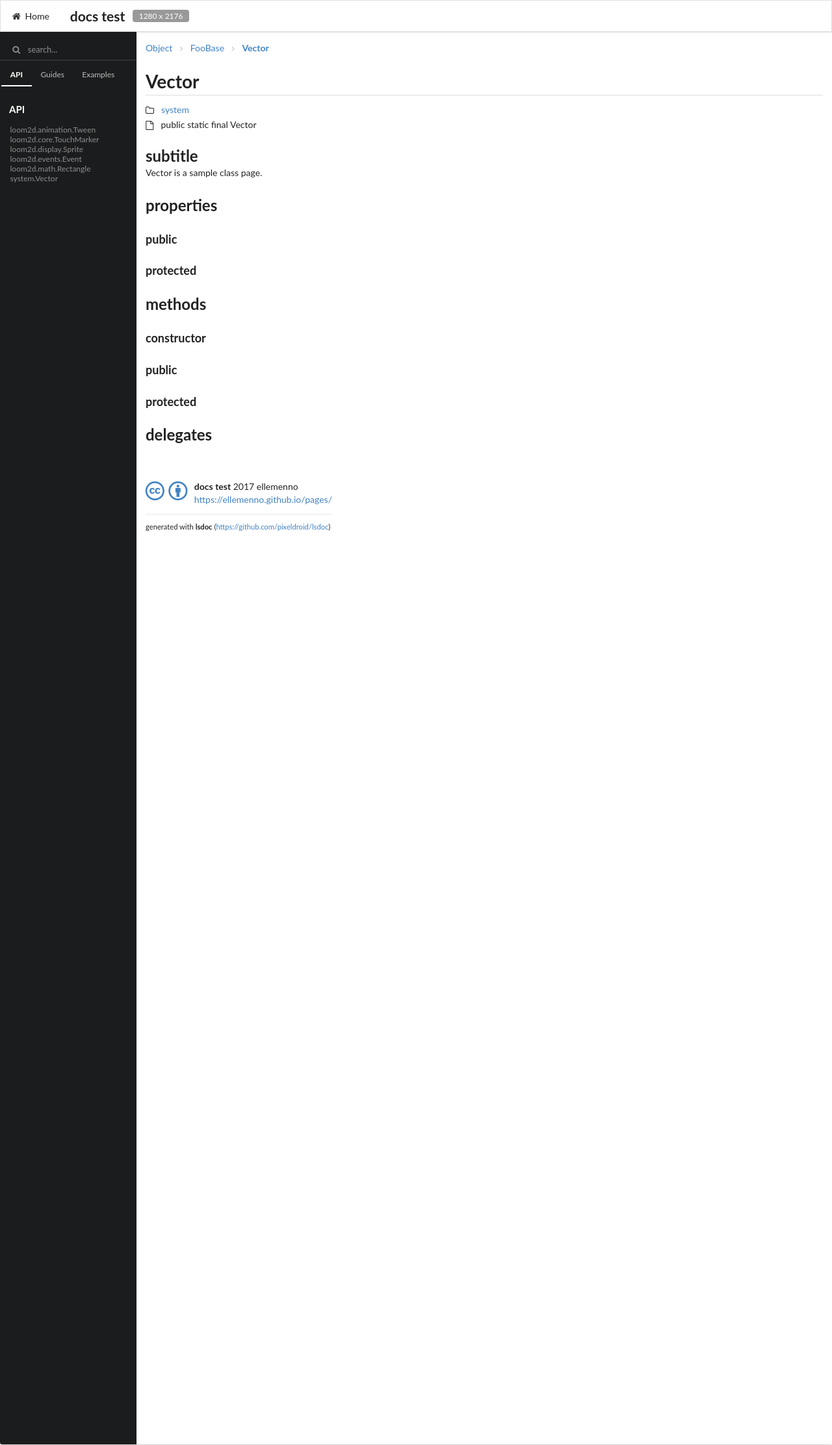
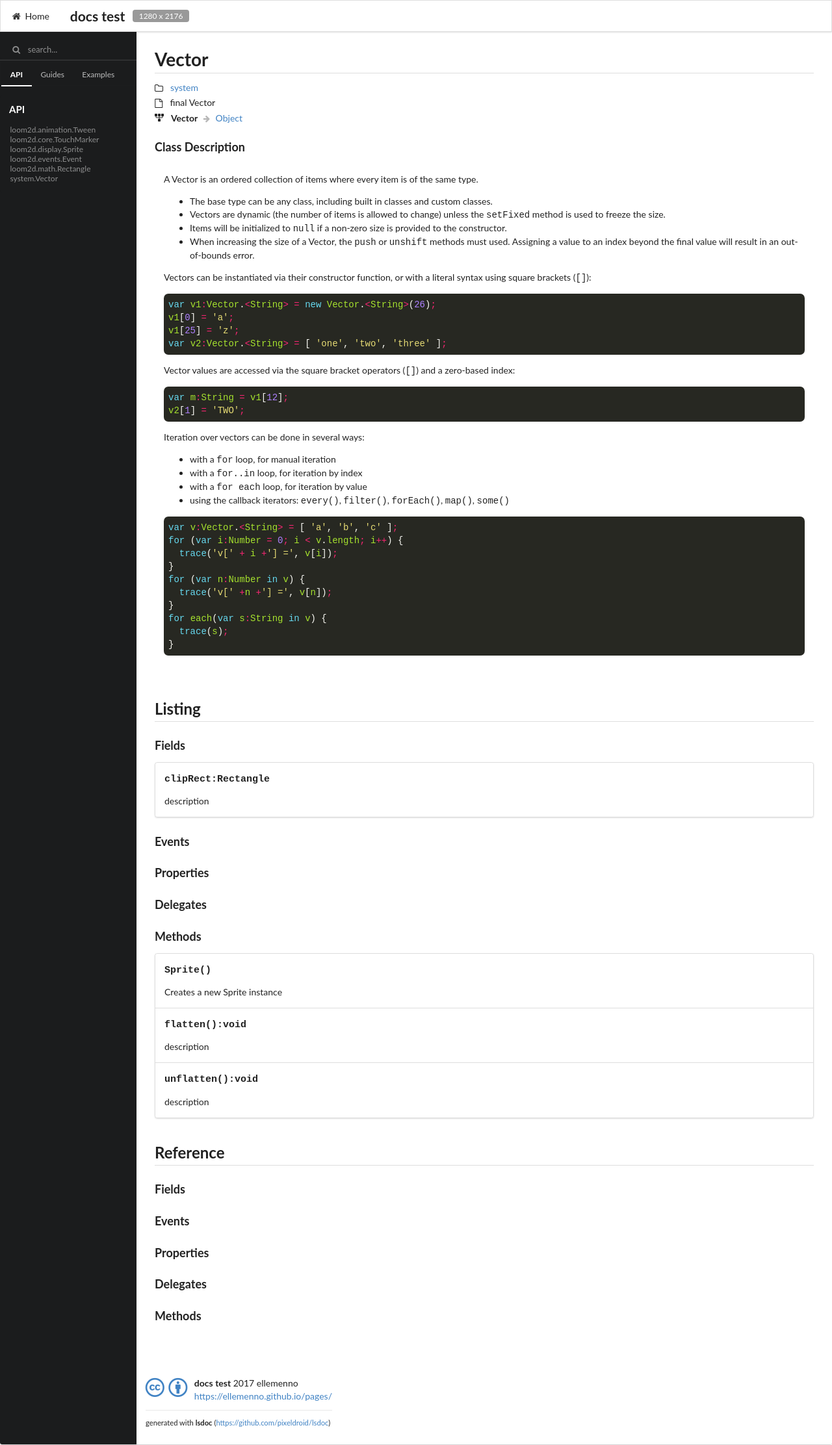
Before and after one commit to ellemenno/pages, a Jekyll site: the page built from docs/api/system/Vector/index.html, in a window 1280 px wide. Shown: the whole page at 65% size. Built offline with Jekyll 4.4.1, drawn with Linux system fonts in a browser that asks for light colours.

Commit message:
extract api layout; add description for Vector

````diff
--- /dev/null
+++ b/docs/_layouts/api.html
@@ -0,0 +1,148 @@
+---
+layout: page
+---
+
+<!-- <div class="ui dividing right rail">
+<div class="ui sticky">
+<h4 class="header">table of contents</h4>
+<div class="ui vertical following fluid accordion text menu">
+
+<div class="active title">
+  <i class="dropdown icon"></i>
+  section
+</div>
+<div class="active content">
+  <a class="item" href="#link-a">link-a</a>
+  <a class="item" href="#link-b">link-b</a>
+
+  <div class="title">
+    <i class="dropdown icon"></i>
+    sub-section
+  </div>
+  <div class="content">
+    <a class="item" href="#link-a">link-a</a>
+    <a class="item" href="#link-b">link-b</a>
+  </div>
+</div>
+
+<div class="title">
+  <i class="dropdown icon"></i>
+  section
+</div>
+<div class="content">
+  <a class="item" href="#link-a">link-a</a>
+  <a class="item" href="#link-b">link-b</a>
+</div>
+
+</div>
+</div>
+</div> -->
+
+{% capture module_url %}{{ site.baseurl }}/{{ site.data.project.module_root }}{% endcapture %}
+
+<div id="heading" class="ui basic segment">
+<h1 class="ui dividing header">{{ page.type }}</h1>
+
+<div class="ui list">
+  <div class="item">
+    <i class="folder outline icon"></i>
+    <a class="content" href="{{ module_url }}/{{ page.module | join: '/' }}">{{ page.module | join: '.' }}</a>
+  </div>
+  <div class="item">
+    <i class="file outline icon"></i>
+    <div class="content">{{ page.class_modifiers | join: ' ' }} {{ page.type }}</div>
+  </div>
+  {% if page.ancestors %}
+  <div class="item">
+    <i class="vertically flipped sitemap icon"></i>
+    <div class="content">
+      <div class="ui breadcrumb">
+        <span class="section active">{{ page.type }}</span>
+        {% for ancestor in page.ancestors %}
+        <i class="arrow right icon divider"></i>
+        <a class="section" href="{{ module_url }}/{{ ancestor.module | join: '/' }}/{{ ancestor.type }}">{{ ancestor.type }}</a>
+        {% endfor %}
+      </div>
+    </div>
+  </div>
+  {% endif %}
+  {% if page.descendants %}
+  <div class="item">
+    <i class="sitemap icon"></i>
+    <div class="content">
+      {% assign content = '' %}
+      {% for descendant in page.descendants %}
+        {% capture link %}<a class="section" href="{{ module_url }}/{{ descendant.module | join: '/' }}/{{ descendant.type }}">{{ descendant.type }}</a>{% endcapture %}
+        {% unless forloop.last %}
+          {% assign link = link | append: ', ' %}
+        {% endunless %}
+        {% assign content = content | append: link | strip | append: '
+      ' %}
+      {% endfor %}
+      {{ content | strip }}
+    </div>
+  </div>
+  {% endif %}
+</div>
+
+<h3 class="ui header">Class Description</h3>
+<div class="ui basic segment">
+{% capture description %}{% include_relative description.md %}{% endcapture %}
+{{ description | replace: '   ⇥', '⇥' | replace: '⇥', site.code_indent | markdownify }}
+</div>
+
+</div>
+
+<div id="listing" class="ui basic segment">
+<h2 class="ui dividing header">Listing</h2>
+
+<h3 class="ui header">Fields</h3>
+<div class="ui segments">
+  <div class="ui segment">
+    <h4><code>clipRect:Rectangle</code></h4>
+    <p>description</p>
+  </div>
+</div>
+
+<h3 class="ui header">Events</h3>
+<h3 class="ui header">Properties</h3>
+<h3 class="ui header">Delegates</h3>
+
+<h3 class="ui header">Methods</h3>
+<div class="ui segments">
+  <div class="ui segment">
+    <h4><code>Sprite()</code></h4>
+    <p>Creates a new Sprite instance</p>
+  </div>
+  <div class="ui segment">
+    <h4><code>flatten():void</code></h4>
+    <p>description</p>
+  </div>
+  <div class="ui segment">
+    <h4><code>unflatten():void</code></h4>
+    <p>description</p>
+  </div>
+</div>
+</div>
+
+<div id="reference" class="ui basic segment">
+<h2 class="ui dividing header">Reference</h2>
+<h3 class="ui header">Fields</h3>
+<h3 class="ui header">Events</h3>
+<h3 class="ui header">Properties</h3>
+<h3 class="ui header">Delegates</h3>
+<h3 class="ui header">Methods</h3>
+</div>
+
+<script type="text/javascript">
+toc_init = function() {
+  $('.ui.accordion').accordion();
+  // $('.ui.sticky')
+  // .sticky({
+  //   context: '#reference'
+  // })
+  // ;
+};
+
+$(toc_init); // add to jQ onReady()
+</script>
--- /dev/null
+++ b/docs/api/system/Vector/description.md
@@ -0,0 +1,46 @@
+A Vector is an ordered collection of items where every item is of the same type.
+
+* The base type can be any class, including built in classes and custom classes.
+* Vectors are dynamic (the number of items is allowed to change) unless the `setFixed` method is used to freeze the size.
+* Items will be initialized to `null` if a non-zero size is provided to the constructor.
+* When increasing the size of a Vector, the `push` or `unshift` methods must used. Assigning a value to an index beyond the final value will result in an out-of-bounds error.
+
+Vectors can be instantiated via their constructor function, or with a literal syntax using square brackets (`[]`):
+
+```as3
+var v1:Vector.<String> = new Vector.<String>(26);
+v1[0] = 'a';
+v1[25] = 'z';
+
+var v2:Vector.<String> = [ 'one', 'two', 'three' ];
+```
+
+Vector values are accessed via the square bracket operators (`[]`) and a zero-based index:
+
+```as3
+var m:String = v1[12];
+v2[1] = 'TWO';
+```
+
+Iteration over vectors can be done in several ways:
+
+* with a `for` loop, for manual iteration
+* with a `for..in` loop, for iteration by index
+* with a `for each` loop, for iteration by value
+* using the callback iterators: `every()`, `filter()`, `forEach()`, `map()`, `some()`
+
+```as3
+var v:Vector.<String> = [ 'a', 'b', 'c' ];
+
+for (var i:Number = 0; i < v.length; i++) {
+   ⇥trace('v[' + i +'] =', v[i]);
+}
+
+for (var n:Number in v) {
+   ⇥trace('v[' +n +'] =', v[n]);
+}
+
+for each(var s:String in v) {
+   ⇥trace(s);
+}
+```
--- a/docs/api/system/Vector/index.html
+++ b/docs/api/system/Vector/index.html
@@ -1,92 +1,11 @@
 ---
-layout: page
+layout: api
 title: Vector
-package: system
+
+type: Vector
+module: [system]
+class_modifiers: [final]
+ancestors:
+  - type: Object
+    module: [system]
 ---
-
-<!-- <div class="ui dividing right rail">
-<div class="ui sticky">
-<h4 class="header">table of contents</h4>
-<div class="ui vertical following fluid accordion text menu">
-
-<div class="active title">
-  <i class="dropdown icon"></i>
-  section
-</div>
-<div class="active content">
-  <a class="item" href="#link-a">link-a</a>
-  <a class="item" href="#link-b">link-b</a>
-
-  <div class="title">
-    <i class="dropdown icon"></i>
-    sub-section
-  </div>
-  <div class="content">
-    <a class="item" href="#link-a">link-a</a>
-    <a class="item" href="#link-b">link-b</a>
-  </div>
-</div>
-
-<div class="title">
-  <i class="dropdown icon"></i>
-  section
-</div>
-<div class="content">
-  <a class="item" href="#link-a">link-a</a>
-  <a class="item" href="#link-b">link-b</a>
-</div>
-
-</div>
-</div>
-</div> -->
-
-
-<div id="heading">
-<div class="ui breadcrumb">
-  <a class="section">Object</a>
-  <i class="right angle icon divider"></i>
-  <a class="section">FooBase</a>
-  <i class="right angle icon divider"></i>
-  <a class="section active">{{ page.title }}</a>
-</div>
-
-<h1 class="ui dividing header">{{ page.title }}</h1>
-
-<div class="ui list">
-  <div class="item">
-    <i class="folder outline icon"></i>
-    <a class="content" href="{{ page.package }}">{{ page.package }}</a>
-  </div>
-  <div class="item">
-    <i class="file outline icon"></i>
-    <div class="content">public static final {{ page.title }}</div>
-  </div>
-</div>
-
-<h2 class="ui header">subtitle</h2>
-</div>
-
-<div id="reference">
-<p>{{ page.title }} is a sample class page.</p>
-<h2>properties</h2>
-  <h3>public</h3>
-  <h3>protected</h3>
-<h2>methods</h2>
-  <h3>constructor</h3>
-  <h3>public</h3>
-  <h3>protected</h3>
-<h2>delegates</h2>
-</div>
-
-<script type="text/javascript">
-toc_init = function() {
-  $('.ui.accordion').accordion();
-  // $('.ui.sticky')
-  // .sticky({
-  //   context: '#reference'
-  // })
-  // ;
-};
-
-$(toc_init); // add to jQ onReady()
-</script>
````
Also changed, not shown: docs/api/loom2d/display/Sprite/description.md (+6 -6 lines), docs/api/loom2d/display/Sprite/index.html (+18 -159 lines).
